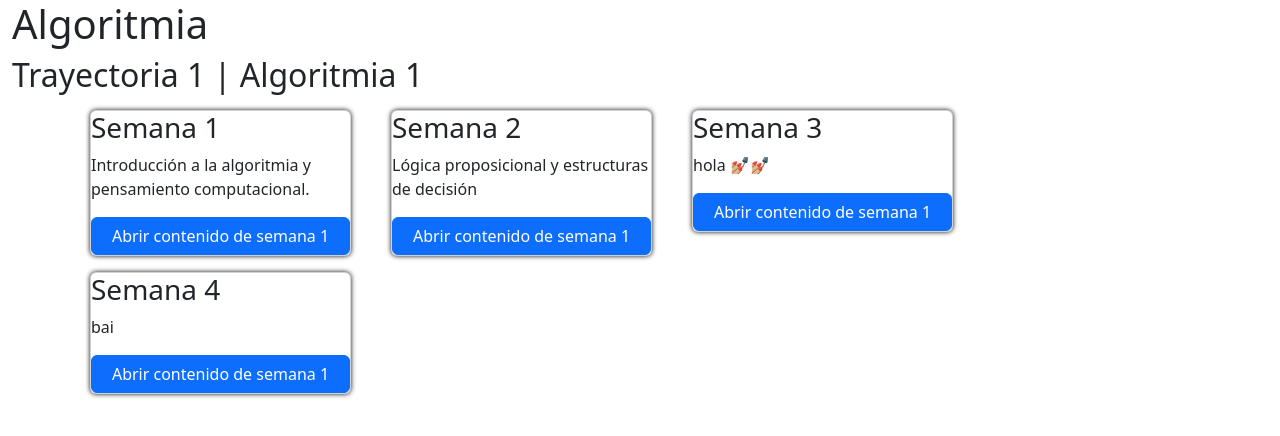
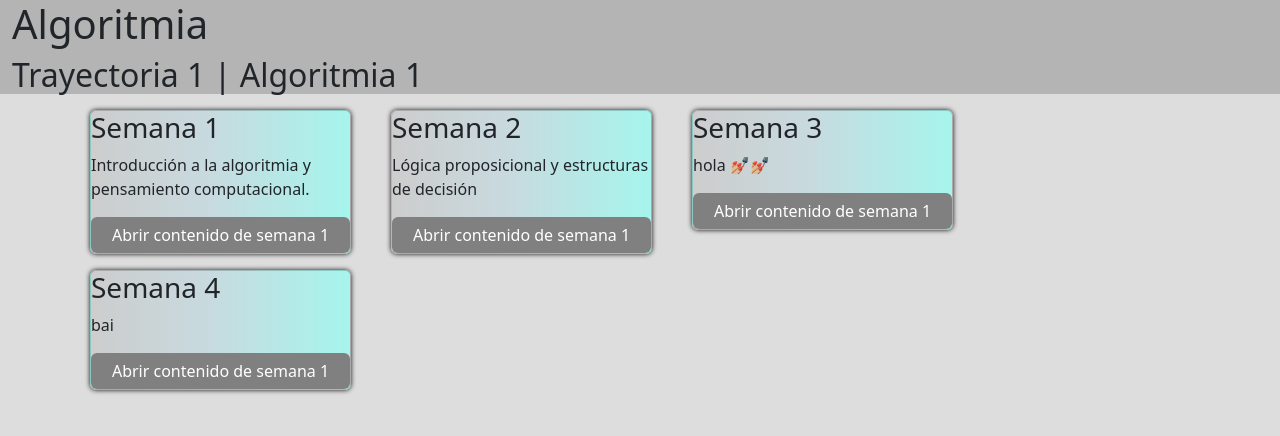
Before and after one commit to BalamSaram/Entregas-algoritmia, a plain HTML site: page index.html in a window 1280 px wide. Drawn offline with nearby package versions, Linux system fonts and the light colour scheme.

Commit message:
feat:añadir stilos

```diff
--- a/stilos.css
+++ b/stilos.css
@@ -1,4 +1,23 @@
+body {
+    background: rgb(221, 221, 221);
+}
 
+header {
+    background-color: rgb(180, 180, 180);
+}
 .card {
+    background: linear-gradient(90deg, rgb(205, 205, 205) 0%, rgb(200, 218, 223) 45%, rgb(166, 245, 237) 100%);
     box-shadow: 0px 0px 5px #110e0e;
 }
+
+.btn.btn-primary{
+    background-color: gray;
+    border: none;
+}
+
+.btn.btn-primary:hover{
+    border: none;
+    background-color: black;
+    color: beige;
+
+}
```
